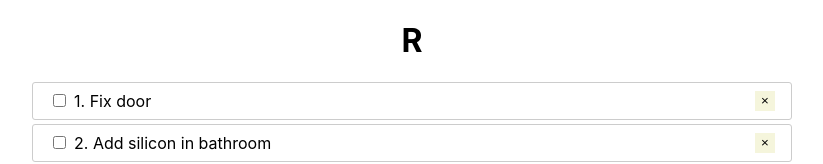
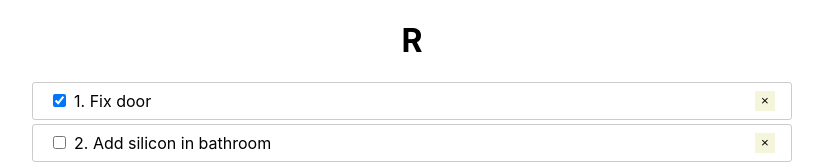
Before and after one commit to ArMikael/react-2019, a React (Create React App) app: page / in a window 1280 px wide. Shown: the top 164 px of the page, without its empty margins (228-1051 px from the left). Built offline with nearby package versions, Linux system fonts and the light colour scheme.

Commit message:
Implemented Todos onChange behavior with useState hook and props delegation.

```diff
--- a/src/App.js
+++ b/src/App.js
@@ -3,16 +3,25 @@
 import TodoList from './todos/TodoList';
 
 function App() {
-  const todos = [
-      {id: 1, completed: true, title: 'Fix door'},
-      {id: 2, completed: false, title: 'Add silicon in bathroom'},
-      {id: 3, completed: false, title: 'Change panels'},
-  ];
+    const [todos, setTodos] = React.useState([
+        {id: 1, completed: true, title: 'Fix door'},
+        {id: 2, completed: false, title: 'Add silicon in bathroom'},
+        {id: 3, completed: false, title: 'Change panels'},
+    ]);
+
+  function toggleTodo(id) {
+    setTodos(todos.map(todo => {
+        if (todo.id === id) {
+            todo.completed = !todo.completed;
+        }
+        return todo;
+    }));
+  }
 
   return (
     <div className="App">
       <h1>R</h1>
-      <TodoList todos={todos} />
+      <TodoList todos={todos} onToggle={toggleTodo} />
     </div>
   );
 }
--- a/src/todos/Todo.js
+++ b/src/todos/Todo.js
@@ -28,11 +28,15 @@
     }
 };
 
-function Todo({ todo, index }) {
+function Todo({ todo, index, onChange }) {
     return(
         <li style={styles.li}>
             <span>
-                <input style={styles.input} type="checkbox" />
+                <input
+                    style={styles.input}
+                    type="checkbox"
+                    checked={todo.completed}
+                    onChange={() => onChange(todo.id)} />
                 <span>{index + 1}. </span>
                 {todo.title}
             </span>
@@ -44,7 +48,8 @@
 
 Todo.propTypes = {
   todo: PropTypes.object.isRequired,
-  index: PropTypes.number
+  index: PropTypes.number,
+  onChange: PropTypes.func.isRequired
 };
 
 export default Todo
--- a/src/todos/TodoList.js
+++ b/src/todos/TodoList.js
@@ -17,7 +17,7 @@
         <ul style={styles.ul}>
             {
                 props.todos.map((todo, index) => {
-                    return <Todo todo={todo} key={todo.id} index={index} />
+                    return <Todo todo={todo} key={todo.id} index={index} onChange={ props.onToggle } />
                 })
             }
         </ul>
@@ -25,7 +25,8 @@
 }
 
 TodoList.propTypes = {
-    todos: PropTypes.arrayOf(PropTypes.object).isRequired
+    todos: PropTypes.arrayOf(PropTypes.object).isRequired,
+    onToggle: PropTypes.func.isRequired
 };
 
 export default TodoList
```
Also changed, not shown: 1 other file (tests, documents, lock files or other folders).
